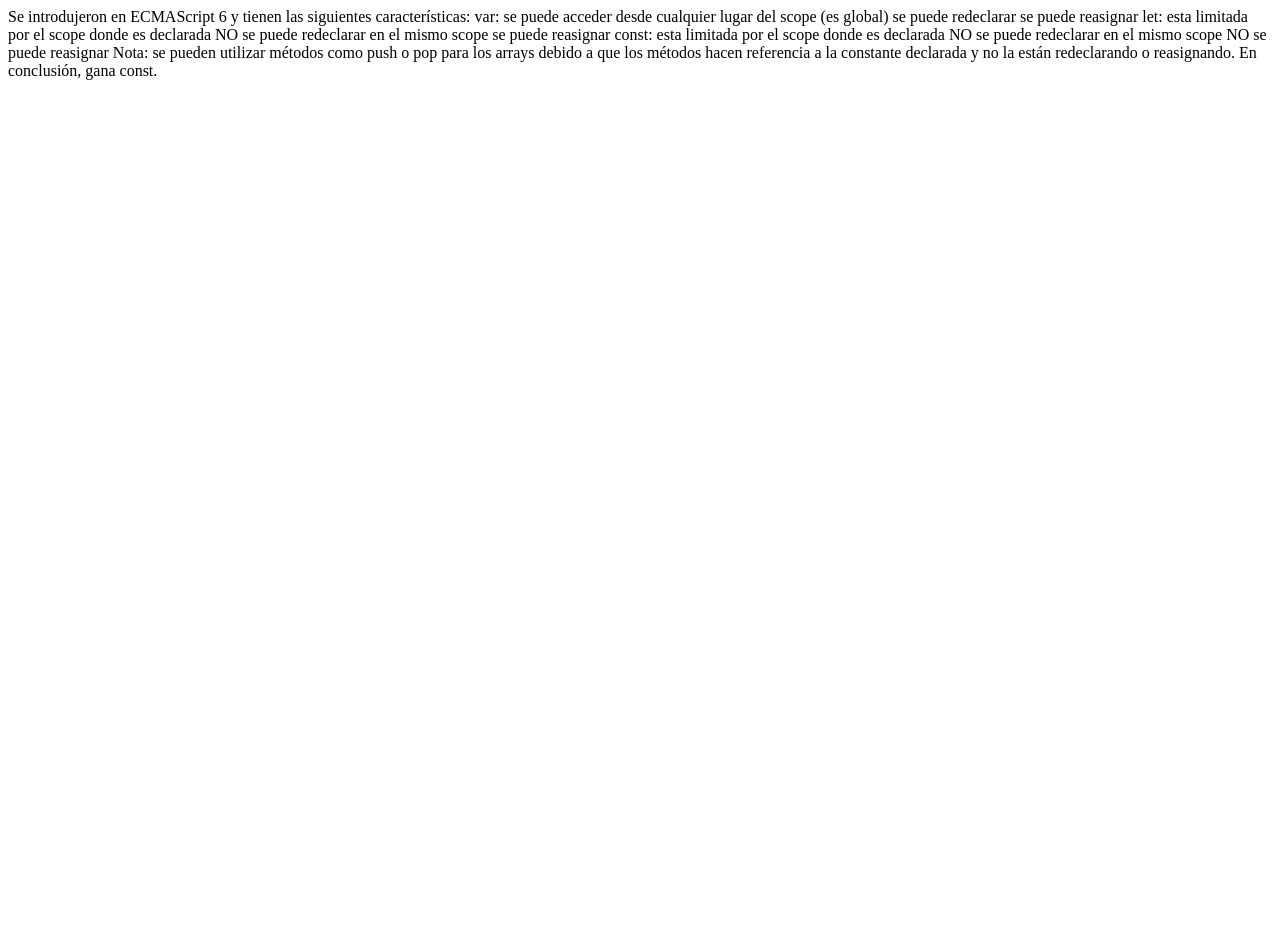
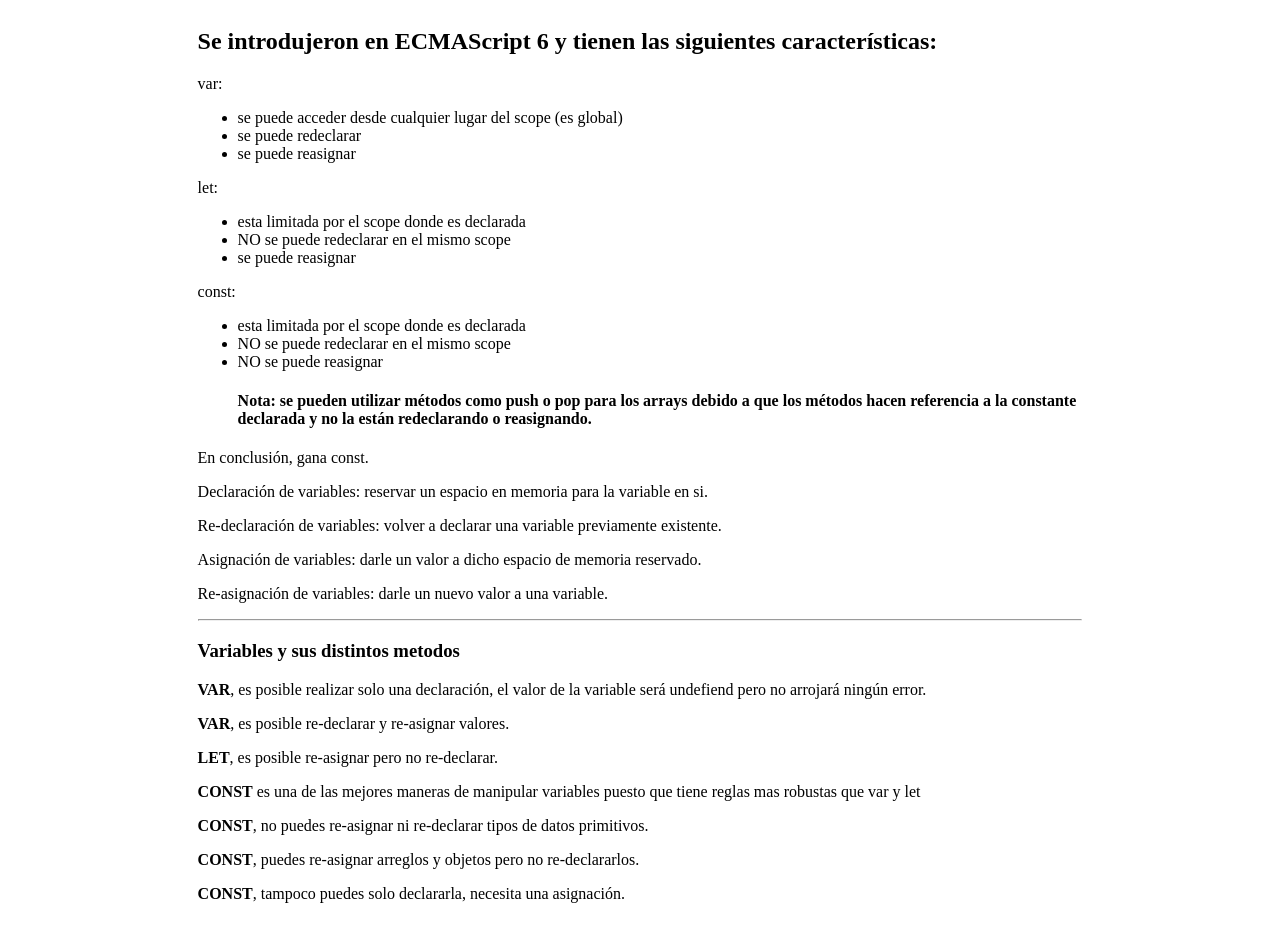
Before and after one commit to Hansselp24/curso-scope-y-closure, a plain HTML site: page src/scope/index.html in a window 1280 px wide. Before the commit the page ends 800 px from the top, so only its background shows below. Drawn offline with Linux system fonts and the light colour scheme.

Commit message:
le dimos un mejor formato el html y agregamos informacion

```diff
--- a/src/scope/index.html
+++ b/src/scope/index.html
@@ -6,25 +6,60 @@
     <meta name="viewport" content="width=device-width, initial-scale=1.0">
     <title>Document</title>
 </head>
+<style>
+    body {
+        display: flex;
+        justify-content: center;
+        box-sizing: border-box;
+    }
+    div {
+        width: 70%;
+    }
+
+    span {
+        font-weight: 800;
+    }
+</style>
 <body>
-    Se introdujeron en ECMAScript 6 y tienen las siguientes características:
+    <div>
+   <p><h2>Se introdujeron en ECMAScript 6 y tienen las siguientes características:</h2>
+    <p>var:</p>
+        <ul>
+            <li>se puede acceder desde cualquier lugar del scope (es global)</li>
+            <li>se puede redeclarar</li>
+            <li>se puede reasignar</li>
+        </ul>
 
-    var:
-        se puede acceder desde cualquier lugar del scope (es global)
-        se puede redeclarar
-        se puede reasignar
+    <p>let:</p>
+        <ul>
+            <li>esta limitada por el scope donde es declarada</li>
+            <li>NO se puede redeclarar en el mismo scope</li>
+            <li>se puede reasignar</li>
+        </ul>
+    <p>const:</p>
+        <ul>
+        <li>esta limitada por el scope donde es declarada</li>
+        <li>NO se puede redeclarar en el mismo scope</li>
+        <li>NO se puede reasignar</li>
+        <h4> Nota: se pueden utilizar métodos como push o pop para los arrays debido a que los métodos hacen referencia a la constante declarada y no la están redeclarando o reasignando.</h4>
+        </ul>
+En conclusión, gana const.
+</p>
+<p>Declaración de variables: reservar un espacio en memoria para la variable en si.</p>
+<p>Re-declaración de variables: volver a declarar una variable previamente existente.</p>
+<p>Asignación de variables: darle un valor a dicho espacio de memoria reservado.</p>
+<p>Re-asignación de variables: darle un nuevo valor a una variable.</p>
+<hr>
+<h3>Variables y sus distintos metodos</h3>
+<p><span>VAR</span>, es posible realizar solo una declaración, el valor de la variable será undefiend pero no arrojará ningún error.</p>
+<p><span>VAR</span>, es posible re-declarar y re-asignar valores.</p>
 
-    let:
-        esta limitada por el scope donde es declarada
-        NO se puede redeclarar en el mismo scope
-        se puede reasignar
+<p><span>LET</span>, es posible re-asignar pero no re-declarar.</p>
 
-    const:
-        esta limitada por el scope donde es declarada
-        NO se puede redeclarar en el mismo scope
-        NO se puede reasignar
-        Nota: se pueden utilizar métodos como push o pop para los arrays debido a que los métodos hacen referencia a la constante declarada y no la están redeclarando o reasignando.
-
-En conclusión, gana const.
+<p><span>CONST</span> es una de las mejores maneras de manipular variables puesto que tiene reglas mas robustas que var y let</p>
+<p><span>CONST</span>, no puedes re-asignar ni re-declarar tipos de datos primitivos.</p>
+<p><span>CONST</span>, puedes re-asignar arreglos y objetos pero no re-declararlos.</p>
+<p><span>CONST</span>, tampoco puedes solo declararla, necesita una asignación.</p>
+</div>
 </body>
 </html>
```
